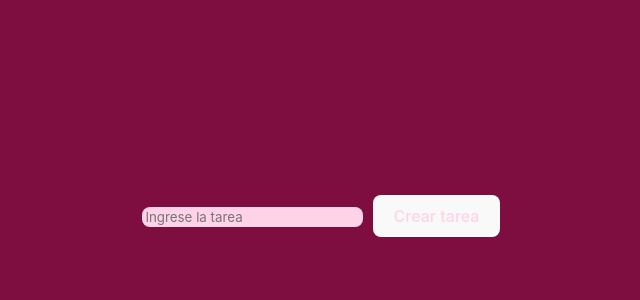
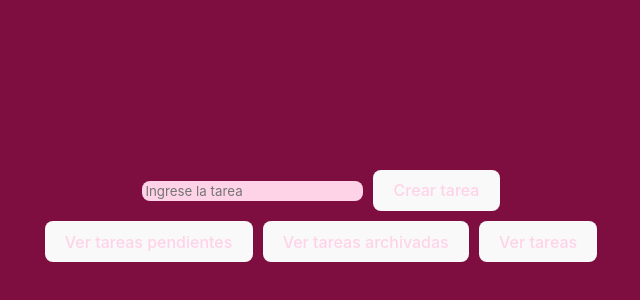
Before and after one commit to MaJoReGo/CreateTaskMJ, a React (Vite) app: page / in a window 1280 px wide. Shown: the part 184-484 px from the top of the page, without its empty margins (319-959 px from the left). Built offline with nearby package versions, Linux system fonts and the light colour scheme.

Commit message:
Creando botones Ver tareas pendientes, Ver tareas archivadas y Ver tareas

```diff
--- a/src/components/CreateTask/CreateTask.jsx
+++ b/src/components/CreateTask/CreateTask.jsx
@@ -4,6 +4,8 @@ import './CreateTask.css'
 export const CreateTask = () => {
     const [tasks, setTasks] = useState([]);
     const [newTask, setNewTask] = useState('');
+    const [showPendingTasks, setShowPendingTasks] = useState(true); // Cambiado a true inicialmente
+    const [showArchivedTasks, setShowArchivedTasks] = useState(false);
 
     const handleInputChange = (event) => {
         setNewTask(event.target.value);
@@ -11,18 +13,52 @@ export const CreateTask = () => {
 
     const handleAddTask = () => {
         if (newTask.trim() !== '') {
-            setTasks([...tasks, newTask]);
+            setTasks([...tasks, { description: newTask, archived: false }]);
             setNewTask('');
         }
     };
 
+    const handleShowPendingTasks = () => {
+        setShowPendingTasks(true);
+        setShowArchivedTasks(false);
+    };
+
+    const handleShowArchivedTasks = () => {
+        setShowArchivedTasks(true);
+        setShowPendingTasks(false);
+    };
+
+    const handleArchiveTask = (index) => {
+        const updatedTasks = [...tasks];
+        updatedTasks[index].archived = true;
+        setTasks(updatedTasks);
+    };
+
+    const handleDeleteTask = (index) => {
+        const updatedTasks = tasks.filter((_, i) => i !== index);
+        setTasks(updatedTasks);
+    };
+
     return (
         <>
-         <input value={newTask} onChange={handleInputChange} placeholder='Ingrese la tarea' type="text"/>
+            <input value={newTask} onChange={handleInputChange} placeholder='Ingrese la tarea' type="text"/>
             <button onClick={handleAddTask}>Crear tarea</button>
-            {tasks.map((task, index) => (
+            <div>
+                <button class="ButtonShowPendingTasks" onClick={handleShowPendingTasks}>Ver tareas pendientes</button>
+                <button class="ButtonShowArchivedTasks" onClick={handleShowArchivedTasks}>Ver tareas archivadas</button>
+                <button class="ButtonShowArchivedTasks" onClick={() => setShowArchivedTasks(false)}>Ver tareas</button>
+            </div>
+            {showPendingTasks && tasks.map((task, index) => (
                 <div key={index}>
-                <h2>{task}</h2>
+                    <h2>{task.description}</h2>
+                    <button onClick={() => handleArchiveTask(index)}>Archivar</button>
+                    <button onClick={() => handleDeleteTask(index)}>Borrar</button>
+                </div>
+            ))}
+            {showArchivedTasks && tasks.map((task, index) => (
+                task.archived && // Solo mostramos las tareas archivadas
+                <div key={index}>
+                    <h2>{task.description}</h2>
                 </div>
             ))}
         </>
```
